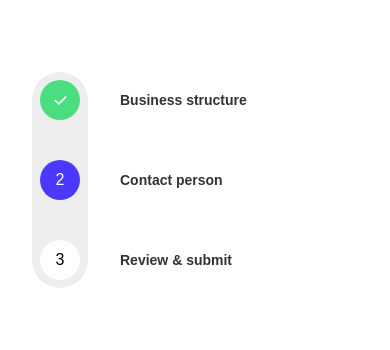
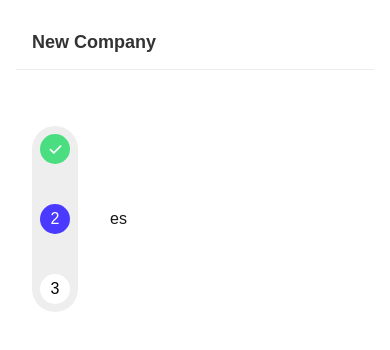
Before and after one commit to kur0bai/san-assesment, a Next.js app: page / in a window 390 px wide. Shown: the top 350 px of the page. Built offline with nearby package versions, Linux system fonts and the light colour scheme.

Commit message:
feature (header): add basic header with responsive

```diff
--- a/src/app/page.module.css
+++ b/src/app/page.module.css
@@ -8,154 +8,18 @@
 
   background-color: white;
   padding: 1rem;
+  min-height: 100vh;
 }
 
-@media (prefers-color-scheme: dark) {
-  .page {
-    --gray-rgb: 255, 255, 255;
-    --gray-alpha-200: rgba(var(--gray-rgb), 0.145);
-    --gray-alpha-100: rgba(var(--gray-rgb), 0.06);
+.container {
+  padding: 0 5rem;
+  display: flex;
+  gap: 2rem;
+  align-items: center;
+}
 
-    --button-primary-hover: #ccc;
-    --button-secondary-hover: #1a1a1a;
+@media screen and (max-width: 768px) {
+  .container {
+    padding: 1rem;
   }
 }
-
-.main {
-  display: flex;
-  flex-direction: column;
-  gap: 32px;
-  grid-row-start: 2;
-}
-
-.main ol {
-  font-family: var(--font-geist-mono);
-  padding-left: 0;
-  margin: 0;
-  font-size: 14px;
-  line-height: 24px;
-  letter-spacing: -0.01em;
-  list-style-position: inside;
-}
-
-.main li:not(:last-of-type) {
-  margin-bottom: 8px;
-}
-
-.main code {
-  font-family: inherit;
-  background: var(--gray-alpha-100);
-  padding: 2px 4px;
-  border-radius: 4px;
-  font-weight: 600;
-}
-
-.ctas {
-  display: flex;
-  gap: 16px;
-}
-
-.ctas a {
-  appearance: none;
-  border-radius: 128px;
-  height: 48px;
-  padding: 0 20px;
-  border: 1px solid transparent;
-  transition:
-    background 0.2s,
-    color 0.2s,
-    border-color 0.2s;
-  cursor: pointer;
-  display: flex;
-  align-items: center;
-  justify-content: center;
-  font-size: 16px;
-  line-height: 20px;
-  font-weight: 500;
-}
-
-a.primary {
-  background: var(--foreground);
-  color: var(--background);
-  gap: 8px;
-}
-
-a.secondary {
-  border-color: var(--gray-alpha-200);
-  min-width: 158px;
-}
-
-.footer {
-  grid-row-start: 3;
-  display: flex;
-  gap: 24px;
-}
-
-.footer a {
-  display: flex;
-  align-items: center;
-  gap: 8px;
-}
-
-.footer img {
-  flex-shrink: 0;
-}
-
-/* Enable hover only on non-touch devices */
-@media (hover: hover) and (pointer: fine) {
-  a.primary:hover {
-    background: var(--button-primary-hover);
-    border-color: transparent;
-  }
-
-  a.secondary:hover {
-    background: var(--button-secondary-hover);
-    border-color: transparent;
-  }
-
-  .footer a:hover {
-    text-decoration: underline;
-    text-underline-offset: 4px;
-  }
-}
-
-@media (max-width: 600px) {
-  .page {
-    padding: 32px;
-    padding-bottom: 80px;
-  }
-
-  .main {
-    align-items: center;
-  }
-
-  .main ol {
-    text-align: center;
-  }
-
-  .ctas {
-    flex-direction: column;
-  }
-
-  .ctas a {
-    font-size: 14px;
-    height: 40px;
-    padding: 0 16px;
-  }
-
-  a.secondary {
-    min-width: auto;
-  }
-
-  .footer {
-    flex-wrap: wrap;
-    align-items: center;
-    justify-content: center;
-  }
-}
-
-@media (prefers-color-scheme: dark) {
-  .logo {
-    filter: invert();
-  }
-}
--- a/src/app/page.tsx
+++ b/src/app/page.tsx
@@ -2,11 +2,16 @@ import Image from "next/image";
 import styles from "./page.module.css";
 import { Stepper } from "@/components/Stepper";
 import steps from "@/constants/steps";
+import { Header } from "@/components/Layout/Header";
 
 export default function Home() {
   return (
     <div className={styles.page}>
-      <Stepper steps={steps} currentStep={2} />
+      <Header />
+      <div className={styles.container}>
+        <Stepper steps={steps} currentStep={2} />
+        <div>es</div>
+      </div>
     </div>
   );
 }
--- /dev/null
+++ b/src/components/Layout/Header.tsx
@@ -0,0 +1,10 @@
+import React from "react";
+import styles from "./header.module.css";
+
+export const Header = () => {
+  return (
+    <div className={styles.container}>
+      <h3 className={styles.heading}>New Company</h3>
+    </div>
+  );
+};
--- /dev/null
+++ b/src/components/Layout/header.module.css
@@ -0,0 +1,21 @@
+.container {
+  background: #fff;
+  border-bottom: 1px solid #eceeeb;
+  padding: 2rem 5rem;
+}
+
+.heading {
+  font-size: 20px;
+  font-weight: 600;
+  color: #333;
+}
+
+@media screen and (max-width: 768px) {
+  .container {
+    padding: 1rem;
+  }
+
+  .heading {
+    font-size: 18px;
+  }
+}
--- a/src/components/stepper.module.css
+++ b/src/components/stepper.module.css
@@ -5,7 +5,7 @@
   gap: 40px;
   position: relative;
   margin: 40px 0;
-    background-color: #D9D9D970;
+  background-color: #d9d9d970;
   width: max-content;
   border-radius: 30px;
   padding: 0.5rem;
@@ -18,8 +18,8 @@
 }
 
 .stepCircle {
-    width: 40px;
-    height: 40px;
+  width: 30px;
+  height: 30px;
   border-radius: 50%;
   background-color: #fff;
   color: #000;
@@ -50,11 +50,17 @@
 }
 
 .completed .stepCircle {
-    background-color: #4ADE80;
+  background-color: #4ade80;
   color: #fff;
 }
 
 .active .stepCircle {
-    background-color: #4A3AFF;
+  background-color: #4a3aff;
   color: #fff;
 }
+
+@media screen and (max-width: 768px) {
+  .stepLabel {
+    display: none;
+  }
+}
```
Lines whose indentation alone changed are shown as unchanged.
